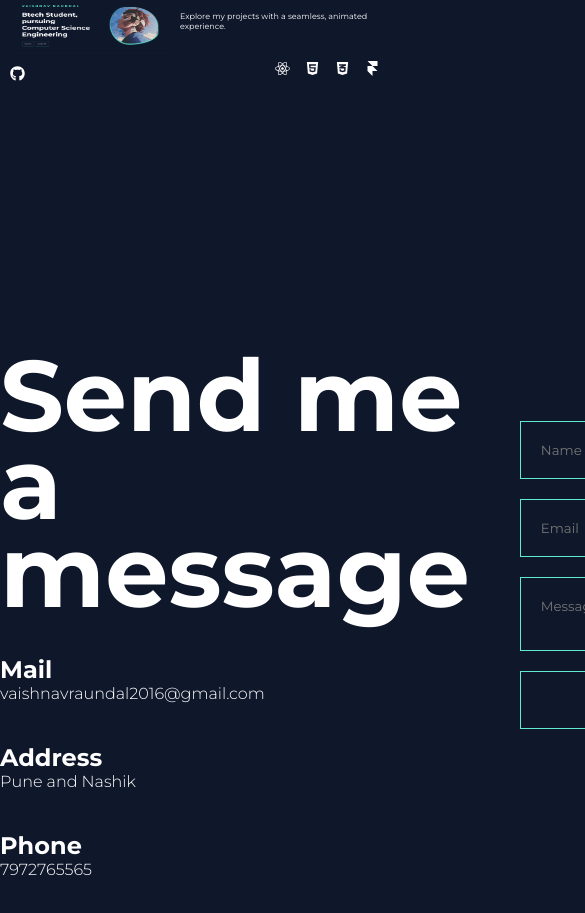
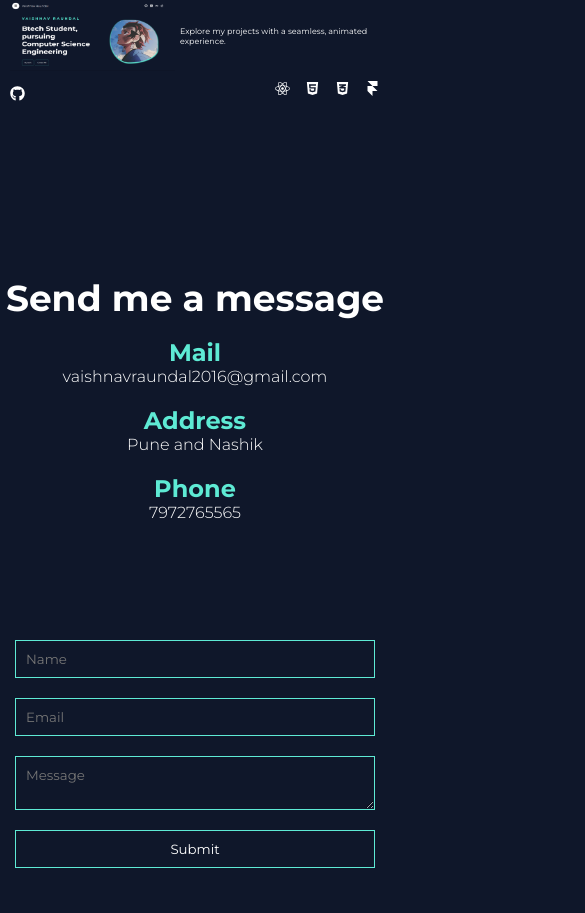
Before and after one commit to VaishnavRaundal1401/Portfolio, a React (Create React App) app: page / in a window 390 px wide. Shown: the part 3183-4096 px from the top of the page, 585 px wide, since content can reach past the window. Built offline with nearby package versions, Linux system fonts and the light colour scheme.

Commit message:
made the contact section responsive for smartphones

```diff
--- a/src/components/Contact/Contact.jsx
+++ b/src/components/Contact/Contact.jsx
@@ -46,7 +46,7 @@ const Contact = () => {
       </motion.div>
       <div className="formContainer">
         <motion.div className="phoneSvg" initial={{opacity:1}} animate={isInView && {opacity:0}} transition={{delay:3, duration:1}}>
-            <svg width="450px" height="450px" viewBox="0 0 32 32">
+            <svg viewBox="0 0 32 32">
                 <motion.path
                 strokeWidth={0.2}
                 fill='none'
--- a/src/components/Contact/Contact.scss
+++ b/src/components/Contact/Contact.scss
@@ -1,3 +1,5 @@
+@import "../../App.scss";
+
 .contact{
     height: 100%;
     max-width: 1200px;
@@ -5,15 +7,33 @@
     display: flex;
     align-items: center;
     gap: 50px;
+    @include mobile{
+        width: 100%;
+        flex-direction: column;
+        padding: 5px;
+    }
 
     .txtContainer{
         flex: 1;
         display: flex;
         flex-direction: column;
         gap: 40px;
+        @include mobile{
+            gap: 20px;
+            text-align: center;
+            align-items: center;
+            margin-top: 80px;
+        }
+        h2{
+            color: rgba(94 234 212);
+        }
         h1{
             font-size: 100px;
             line-height: 88px;
+            @include mobile{
+                font-size: 36px;
+                line-height: 40px;
+            }
         }
         span{
            font-weight: 300;
@@ -23,11 +43,25 @@
         flex: 1;
         position: relative;
         margin-bottom: 80px;
+        @include mobile{
+            width: 100%;
+            padding: 10px;
+        }
         .phoneSvg{
             stroke: rgba(94 234 212);
             position: absolute;
             margin: auto;
             z-index: -1;
+            svg{
+                width: 450px;
+                height: 450px;
+                @include mobile{
+                    width: 250px;
+                    height: 250px;
+                    margin-left: 60px;
+                }
+            }
+
         }
         form{
             display: flex;
@@ -39,6 +73,9 @@
                 border: 1px solid rgba(94 234 212);
                 outline: none;
                 color:rgba(94 234 212);
+                @include mobile{
+                    padding: 10px;
+                }
             }
             button{
                 padding: 20px;
@@ -46,6 +83,9 @@
                 background-color: transparent;
                 color: white;
                 cursor: pointer;
+                @include mobile{
+                    padding: 10px;
+                }
             }
         }
     }
--- a/src/components/HomePage/HomePage.jsx
+++ b/src/components/HomePage/HomePage.jsx
@@ -8,7 +8,7 @@ const HomePage = () => {
   const isInView = useInView(ref, {margin:"-100px"})
   const textVariants ={
     initial:{
-      x:-300,
+      x:-200,
       opacity:0,
     },
     animate:{
--- a/src/components/Projects/Projects.scss
+++ b/src/components/Projects/Projects.scss
@@ -55,7 +55,7 @@
                     padding: 10px 10px 10px 0px;
                     @include mobile{
                         width: 170px;
-                        height: 70px;
+                        height: 80px;
                         padding: 5px 5px 5px 0px;
                     }
                 }
```
